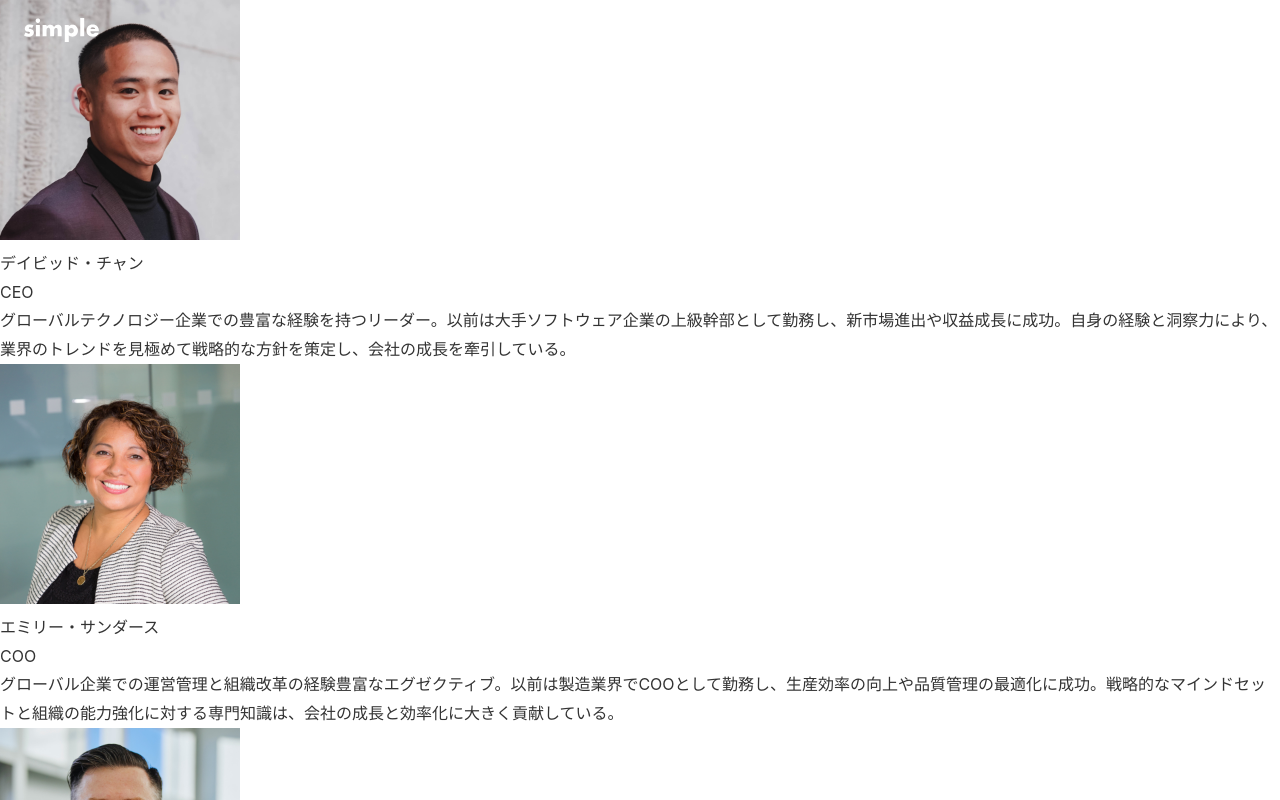
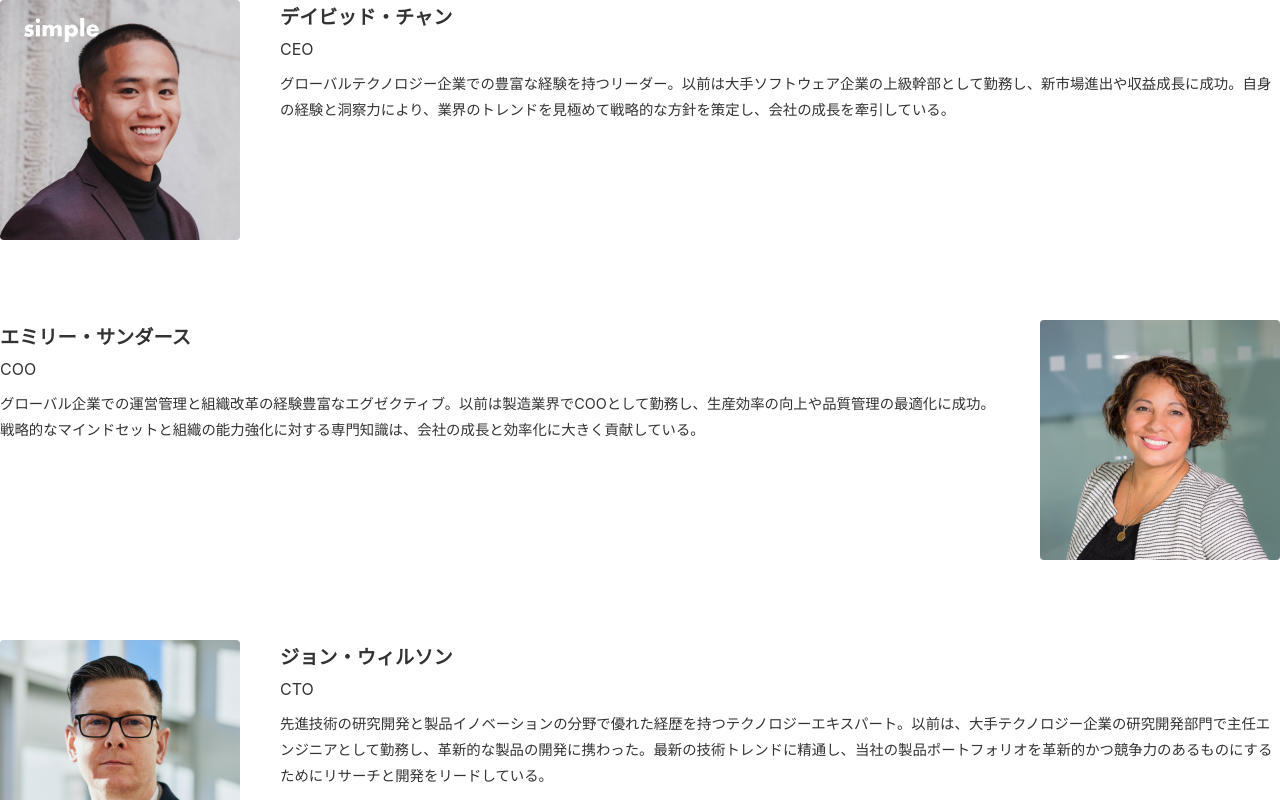
Before and after one commit to itc-s24013/my-next-project2, a Next.js app: page /members in a window 1280 px wide. Shown: the top 800 px of the page. Built offline with nearby package versions, Linux system fonts and the light colour scheme.

Commit message:
membersのcssを作成

```diff
--- a/app/members/page.module.css
+++ b/app/members/page.module.css
@@ -0,0 +1,53 @@
+.text {
+  text-align: center;
+  margin-bottom: 40px;
+}
+
+.list {
+  display: flex;
+  align-items: flex-start;
+  gap: 40px;
+  margin-bottom: 80px;
+}
+
+.list:nth-child(even) {
+  flex-direction: row-reverse;
+}
+
+.image {
+  width: 240px;
+  height: auto;
+  border-radius: var(--border-radius);
+}
+
+.name {
+  font-size: 1.2rem;
+  font-weight: bold;
+}
+
+.position {
+  margin-bottom: 8px;
+}
+
+.profile {
+  font-size: 0.9rem;
+}
+
+.footer {
+  display: flex;
+  flex-direction: column;
+  align-items: center;
+  border-top: 1px solid var(--color-border);
+  padding-top: 40px;
+  text-align: center;
+  gap: 24px;
+}
+
+.message {
+  font-size: 2rem;
+  font-weight: bold;
+}
+
+.empty {
+  margin-bottom: 40px;
+}
```
